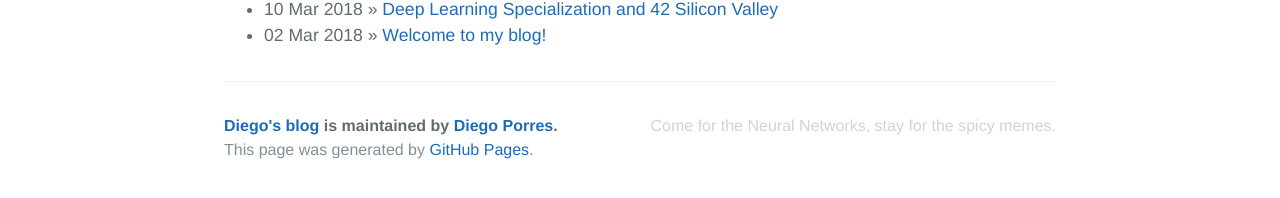
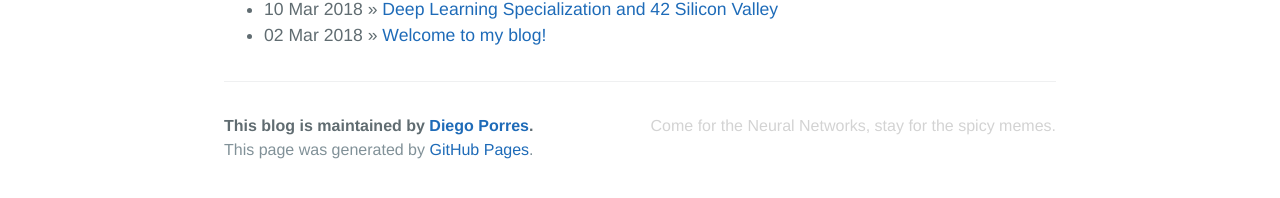
Before and after one commit to PDillis/pdillis.github.io, a Jekyll site: the page built from index.html, in a window 1280 px wide. Shown: the part 520-718 px from the top of the page. Built offline with Jekyll 4.4.1, drawn with Linux system fonts in a browser that asks for light colours.

Commit message:
Update page-footer.html

```diff
--- a/_includes/page-footer.html
+++ b/_includes/page-footer.html
@@ -1,5 +1,5 @@
 <footer class="site-footer">
   <span class="site-footer-quote">Come for the Neural Networks, stay for the spicy memes.</span>
-  <span class="site-footer-owner"><a href="{{ site.url }}">{{ site.title }}</a> is maintained by <a href="{{ site.author.url }}">{{ site.author.name }}</a>.</span>
+  <span class="site-footer-owner">This blog is maintained by <a href="{{ site.author.url }}">{{ site.author.name }}</a>.</span>
   <span class="site-footer-credits">This page was generated by <a href="https://pages.github.com">GitHub Pages</a>.</span>
 </footer>
```
